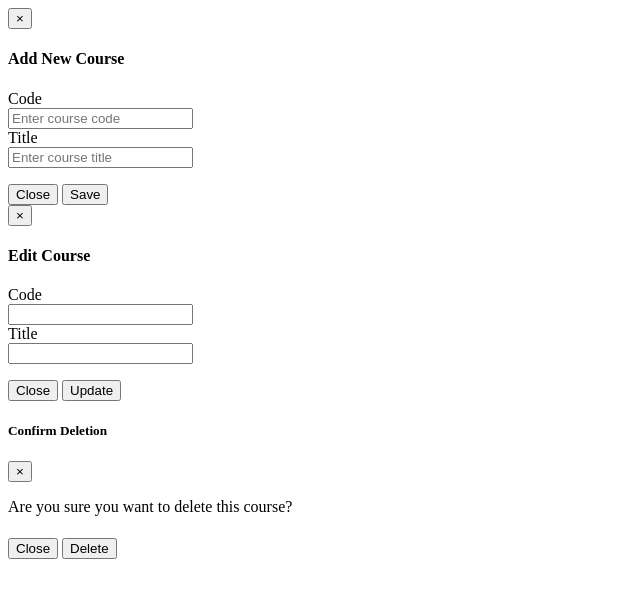
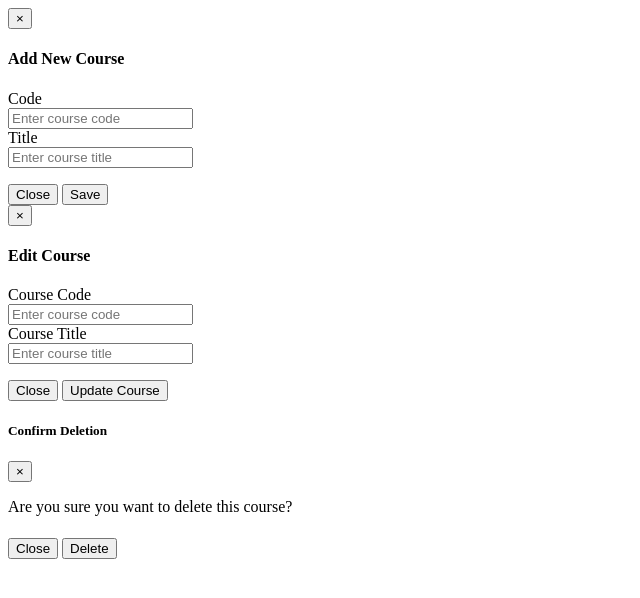
Before and after one commit to lephanbaongoc/QuanLyThuVien, a PHP site: page /includes/course_modal.php in a window 1280 px wide. Shown: the top 598 px of the page, without its empty margins (0-640 px from the left). Run offline with PHP 8.4, Linux system fonts and the light colour scheme.

Commit message:
Update course_modal.php

```diff
--- a/admin/includes/course_modal.php
+++ b/admin/includes/course_modal.php
@@ -43,42 +43,55 @@
         </div>
     </div>
 </div>
-
-<!-- Edit -->
-<div class="modal fade" id="edit">
+<!-- Edit Course Modal -->
+<div class="modal fade" id="edit" tabindex="-1" role="dialog" aria-labelledby="editCourseLabel" aria-hidden="true">
     <div class="modal-dialog">
         <div class="modal-content">
+            <!-- Modal Header -->
             <div class="modal-header">
                 <button type="button" class="close" data-dismiss="modal" aria-label="Close">
-                  <span aria-hidden="true">&times;</span></button>
-              <h4 class="modal-title"><b>Edit Course</b></h4>
+                    <span aria-hidden="true">&times;</span>
+                </button>
+                <h4 class="modal-title" id="editCourseLabel"><b>Edit Course</b></h4>
             </div>
+
+            <!-- Modal Body -->
             <div class="modal-body">
                 <form class="form-horizontal" method="POST" action="course_edit.php">
+                    <!-- Hidden Course ID -->
                     <input type="hidden" class="corid" name="id">
+
+                    <!-- Course Code Field -->
                     <div class="form-group">
-                    <label for="edit_code" class="col-sm-3 control-label">Code</label>
-
+                        <label for="edit_code" class="col-sm-3 control-label">Course Code</label>
                         <div class="col-sm-9">
-                      <input type="text" class="form-control" id="edit_code" name="code">
+                            <input type="text" class="form-control" id="edit_code" name="code" placeholder="Enter course code" required>
                         </div>
                     </div>
+
+                    <!-- Course Title Field -->
                     <div class="form-group">
-                    <label for="edit_title" class="col-sm-3 control-label">Title</label>
-
+                        <label for="edit_title" class="col-sm-3 control-label">Course Title</label>
                         <div class="col-sm-9">
-                      <input type="text" class="form-control" id="edit_title" name="title">
+                            <input type="text" class="form-control" id="edit_title" name="title" placeholder="Enter course title" required>
                         </div>
                     </div>
+                </form>
             </div>
+
+            <!-- Modal Footer -->
             <div class="modal-footer">
-              <button type="button" class="btn btn-default btn-flat pull-left" data-dismiss="modal"><i class="fa fa-close"></i> Close</button>
-              <button type="submit" class="btn btn-success btn-flat" name="edit"><i class="fa fa-check-square-o"></i> Update</button>
-              </form>
+                <button type="button" class="btn btn-default btn-flat pull-left" data-dismiss="modal">
+                    <i class="fa fa-close"></i> Close
+                </button>
+                <button type="submit" class="btn btn-success btn-flat" name="edit">
+                    <i class="fa fa-check-square-o"></i> Update Course
+                </button>
             </div>
         </div>
     </div>
 </div>
+
 
 <!-- Delete -->
 <div class="modal fade" id="delete" tabindex="-1" role="dialog" aria-labelledby="deleteModalLabel" aria-hidden="true">
```
Lines whose indentation alone changed are shown as unchanged.
